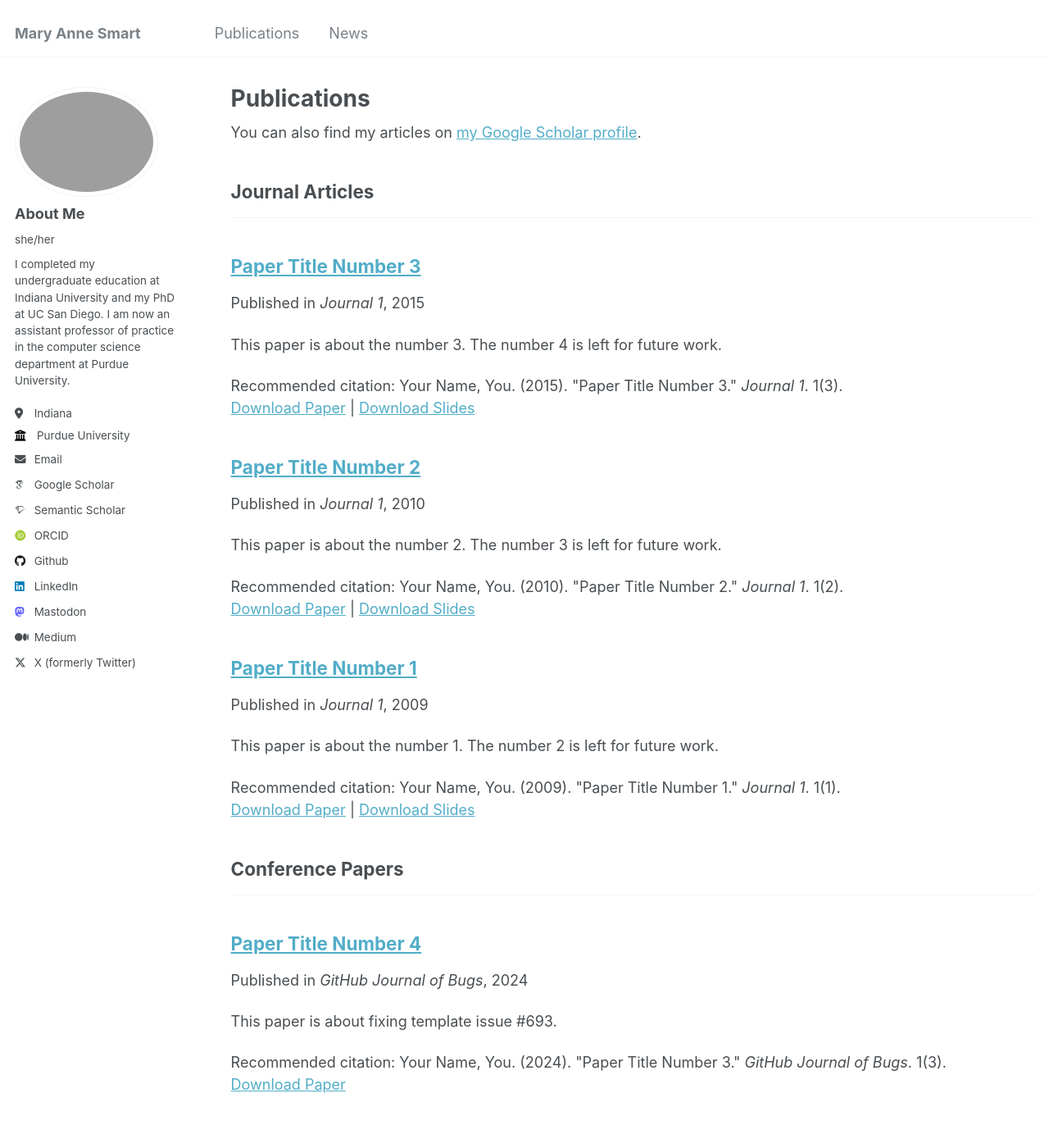
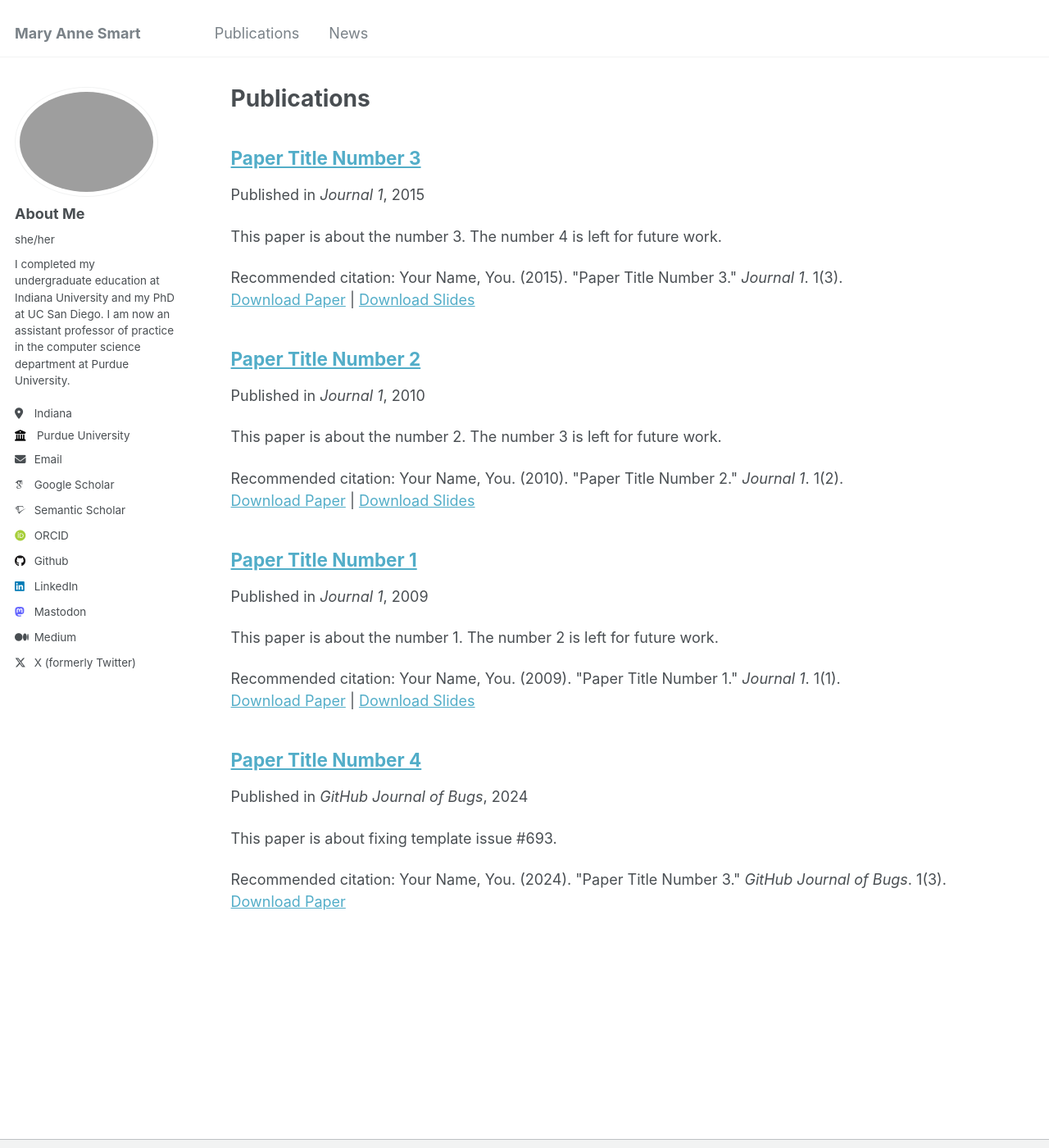
Before and after one commit to msmart14/maryannesmart, a Jekyll site: the page built from _pages/publications.html, in a window 1280 px wide and 1400 px high. Shown: the whole window at 82% size. Built offline with Jekyll 4.4.1, drawn with Linux system fonts in a browser that asks for light colours; some web fonts are replaced.

Commit message:
Update publications.html
streamlining publications page

```diff
--- a/_pages/publications.html
+++ b/_pages/publications.html
@@ -4,10 +4,6 @@ title: "Publications"
 permalink: /publications/
 author_profile: true
 ---
-
-{% if site.author.googlescholar %}
-  <div class="wordwrap">You can also find my articles on <a href="{{site.author.googlescholar}}">my Google Scholar profile</a>.</div>
-{% endif %}
 
 {% include base_path %}
 
@@ -20,7 +16,7 @@ author_profile: true
         {% continue %}
       {% endif %}
       {% unless title_shown %}
-        <h2>{{ category[1].title }}</h2><hr />
+        <!-- <h2>{{ category[1].title }}</h2><hr /> -->
         {% assign title_shown = true %}
       {% endunless %}
       {% include archive-single.html %}
```
